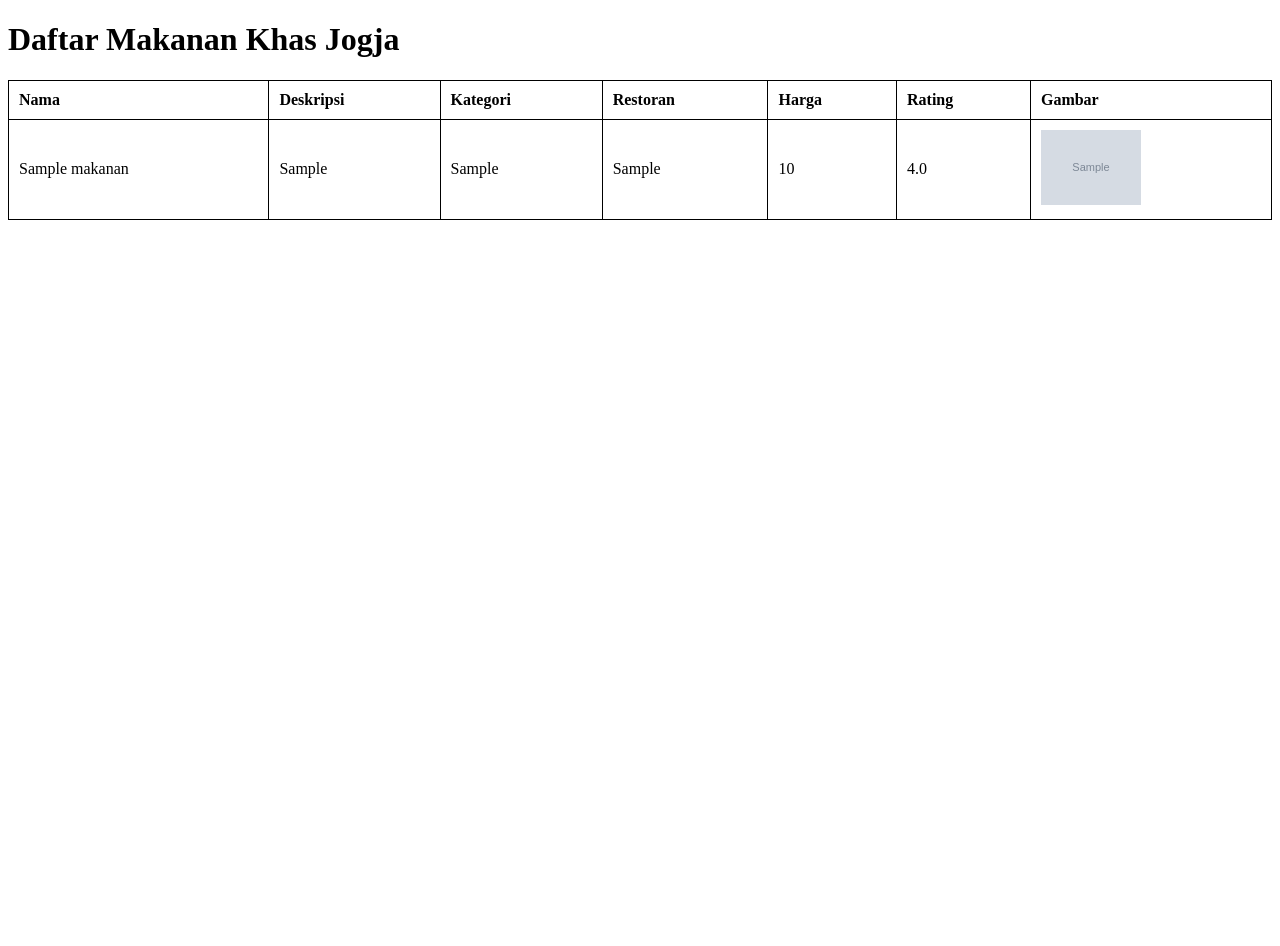
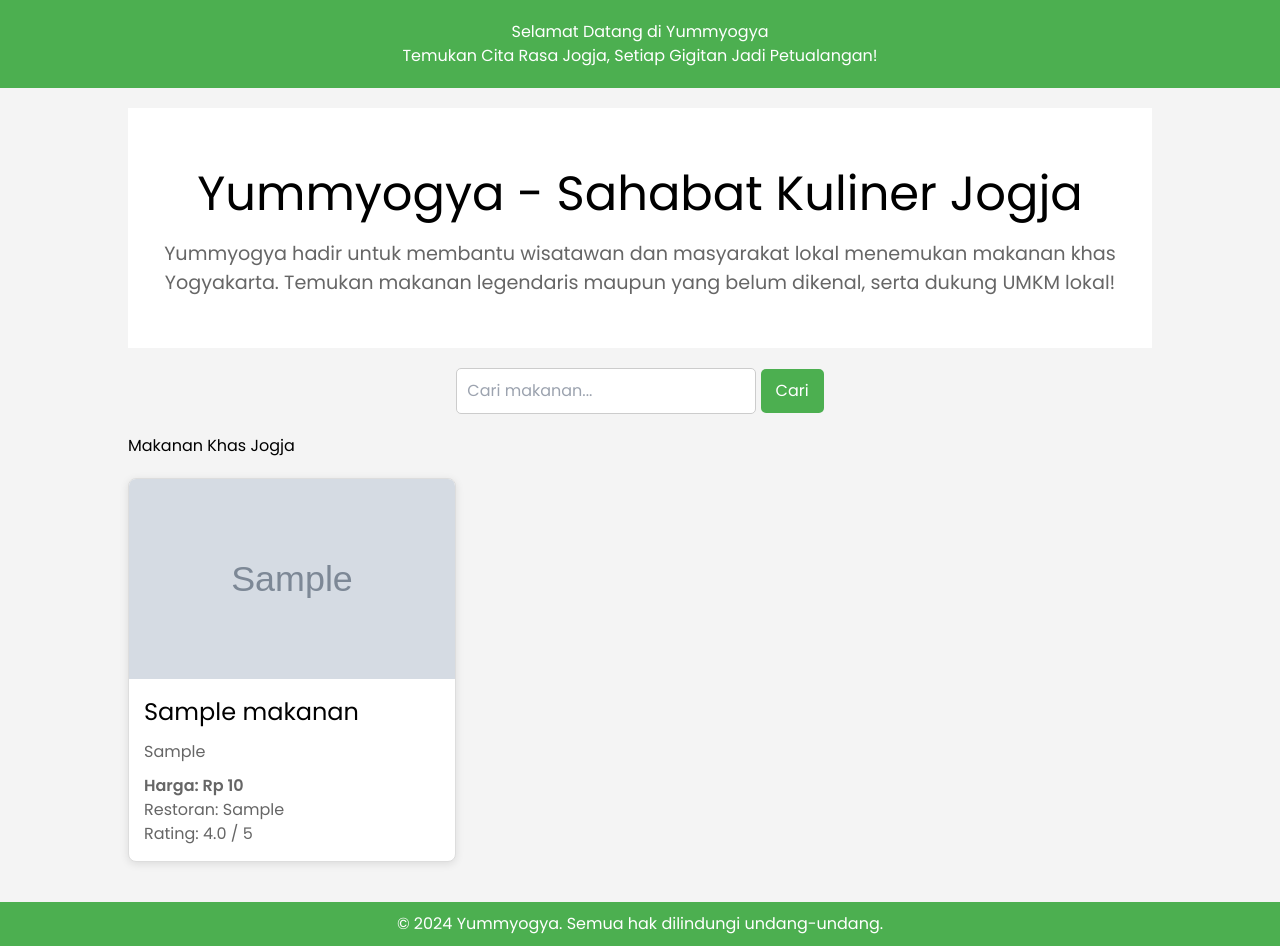
Before and after one commit to yummyogya/yummyogya, a Django app: page / in a window 1280 px wide. Before the commit the page ends 220 px from the top, so only its background shows below. Run offline with Django 5.2, Linux system fonts and the light colour scheme; tables that the repository leaves empty hold one stand-in row (values such as "Sample post"); grey boxes marked "Sample" are stand-in pictures; some libraries are stand-ins or nearby versions.

Commit message:
#2 adding design on landingpage

```diff
--- a/main/templates/base.html
+++ b/main/templates/base.html
@@ -5,9 +5,28 @@
     <meta charset="UTF-8" />
     <meta name="viewport" content="width=device-width, initial-scale=1.0" />
     {% block meta %} {% endblock meta %}
+
+    <!-- Load Poppins Font from Google Fonts -->
+    <link href="https://fonts.googleapis.com/css2?family=Poppins:wght@400;600&display=swap" rel="stylesheet">
+
+    <script src="https://cdn.tailwindcss.com"></script>
+
+    <!-- Tailwind Custom Configuration for Poppins Font -->
+    <script>
+      tailwind.config = {
+        theme: {
+          extend: {
+            fontFamily: {
+              poppins: ['Poppins', 'sans-serif'],
+            }
+          }
+        }
+      }
+    </script>
+
+    <link rel="stylesheet" href="{% static 'css/global.css' %}"/>
   </head>
-
-  <body>
+  <body class="font-poppins">
     {% block content %} {% endblock content %}
   </body>
 </html>
--- a/main/templates/main.html
+++ b/main/templates/main.html
@@ -8,63 +8,198 @@
     <meta name="viewport" content="width=device-width, initial-scale=1.0">
     <title>{{ nama_web }}</title>
     <style>
-        table {
+        body {
+            font-family: Arial, sans-serif;
+            margin: 0;
+            padding: 0;
+            background-color: #f4f4f4;
+        }
+
+        header {
+            background-color: #4CAF50;
+            padding: 20px;
+            text-align: center;
+            color: white;
+        }
+
+        .container {
+            width: 80%;
+            margin: 20px auto;
+        }
+
+        .hero-section {
+            text-align: center;
+            padding: 50px 20px;
+            background-color: #ffffff;
+            margin-bottom: 20px;
+        }
+
+        .hero-section h1 {
+            font-size: 3em;
+            margin-bottom: 10px;
+        }
+
+        .hero-section p {
+            font-size: 1.2em;
+            color: #666;
+        }
+
+        .search-bar {
+            margin-bottom: 20px;
+            text-align: center;
+        }
+
+        .search-bar input[type="text"] {
+            padding: 10px;
+            font-size: 16px;
+            width: 300px;
+            border: 1px solid #ccc;
+            border-radius: 5px;
+        }
+
+        .search-bar button {
+            padding: 10px 15px;
+            font-size: 16px;
+            background-color: #4CAF50;
+            color: white;
+            border: none;
+            border-radius: 5px;
+            cursor: pointer;
+        }
+
+        /* Styling the cards */
+        .cards {
+            display: grid;
+            grid-template-columns: repeat(auto-fill, minmax(300px, 1fr));
+            gap: 20px;
+            margin-top: 20px;
+        }
+
+        .card {
+            background-color: #fff;
+            border: 1px solid #ddd;
+            border-radius: 8px;
+            overflow: hidden;
+            box-shadow: 0 2px 8px rgba(0, 0, 0, 0.1);
+            transition: transform 0.2s;
+        }
+
+        .card img {
             width: 100%;
-            border-collapse: collapse;
+            height: 200px;
+            object-fit: cover;
         }
-        table, th, td {
-            border: 1px solid black;
+
+        .card:hover {
+            transform: scale(1.02);
         }
-        th, td {
+
+        .card-body {
+            padding: 15px;
+        }
+
+        .card-body h3 {
+            font-size: 1.5em;
+            margin-bottom: 10px;
+        }
+
+        .card-body p {
+            color: #666;
+        }
+
+        .card-body .price {
+            font-weight: bold;
+            margin-top: 10px;
+        }
+
+        .pagination {
+            display: flex;
+            justify-content: center;
+            margin-top: 20px;
+        }
+
+        .pagination a {
+            margin: 0 5px;
+            padding: 10px 15px;
+            background-color: #4CAF50;
+            color: white;
+            text-decoration: none;
+            border-radius: 5px;
+        }
+
+        .pagination a:hover {
+            background-color: #45a049;
+        }
+
+        footer {
+            background-color: #4CAF50;
+            color: white;
+            text-align: center;
             padding: 10px;
-            text-align: left;
+            margin-top: 20px;
         }
     </style>
 </head>
-
 <body>
 
-<h1>Daftar Makanan Khas Jogja</h1>
+<header>
+    <h1>Selamat Datang di Yummyogya</h1>
+    <p>Temukan Cita Rasa Jogja, Setiap Gigitan Jadi Petualangan!</p>
+</header>
+
+<div class="container">
+    <div class="hero-section">
+        <h1>Yummyogya - Sahabat Kuliner Jogja</h1>
+        <p>Yummyogya hadir untuk membantu wisatawan dan masyarakat lokal menemukan makanan khas Yogyakarta. Temukan makanan legendaris maupun yang belum dikenal, serta dukung UMKM lokal!</p>
+    </div>
+
+    <!-- Search Bar -->
+    <div class="search-bar">
+        <form method="GET" action="">
+            <input type="text" name="q" placeholder="Cari makanan..." value="{{ query|default:'' }}">
+            <button type="submit">Cari</button>
+        </form>
+    </div>
+
+    <!-- Daftar Makanan dalam Bentuk Card -->
+    <h2>Makanan Khas Jogja</h2>
 
     <!-- Cek apakah ada makanan yang ditemukan -->
-{% if makanan %}
-    <table>
-        <thead>
-            <tr>
-                <th>Nama</th>
-                <th>Deskripsi</th>
-                <th>Kategori</th>
-                <th>Restoran</th>
-                <th>Harga</th>
-                <th>Rating</th>
-                <th>Gambar</th>
-            </tr>
-        </thead>
-        <tbody>
+    {% if page_obj %}
+        <div class="cards">
             <!-- Iterasi setiap makanan yang dikirim dari views.py -->
-            {% for item in makanan %}
-            <tr>
-                <td>{{ item.nama }}</td>
-                <td>{{ item.deskripsi }}</td>
-                <td>{{ item.kategori }}</td>
-                <td>{{ item.restoran }}</td>
-                <td>{{ item.harga }}</td>
-                <td>{{ item.rating }}</td>
-                <td>
-                    <!-- Tampilkan gambar jika ada -->
-                    {% if item.gambar %}
-                        <img src="{{ item.gambar }}" alt="{{ item.nama }}" width="100">
-                    {% else %}
-                        Tidak ada gambar
+            {% for item in page_obj %}
+            <div class="card">
+                <img src="{{ item.gambar }}" alt="{{ item.nama }}">
+                <div class="card-body">
+                    <h3>{{ item.nama }}</h3>
+                    <p>{{ item.deskripsi }}</p>
+                    <p class="price">Harga: Rp {{ item.harga }}</p>
+                    <p class="restoran">Restoran: {{ item.restoran }}</p>
+                    <p>Rating: {{ item.rating }} / 5</p>
+                </div>
+            </div>
+            {% endfor %}
+        </div>
+
+        <!-- Pagination -->
+        <div class="pagination">
+            {% if page_obj.has_previous %}
+                <a href="?q={{ query }}&page={{ page_obj.previous_page_number }}">Previous</a>
             {% endif %}
-                </td>
-            </tr>
-            {% endfor %}
-        </tbody>
-    </table>
+            {% if page_obj.has_next %}
+                <a href="?q={{ query }}&page={{ page_obj.next_page_number }}">See More ></a>
+            {% endif %}
+        </div>
     {% else %}
         <p>Tidak ada data makanan yang ditemukan.</p>
     {% endif %}
+
+</div>
+
+<footer>
+    <p>&copy; 2024 Yummyogya. Semua hak dilindungi undang-undang.</p>
+</footer>
 
 </body>
 </html>
--- a/main/urls.py
+++ b/main/urls.py
@@ -1,8 +1,12 @@
 from django.urls import path
-from main.views import show_main
+from main.views import show_main, show_xml, show_json, show_json_by_id, show_xml_by_id
 
 app_name = 'main'
 
 urlpatterns = [
     path('', show_main, name='show_main'),
+    path('xml/', show_xml, name='show_xml'),
+    path('json/', show_json, name='show_json'),
+    path('json/<int:pk>/', show_json_by_id, name='show_json_by_id'),
+    path('xml/<int:pk>/', show_xml_by_id, name='show_xml_by_id'),
 ]
--- a/main/views.py
+++ b/main/views.py
@@ -1,12 +1,42 @@
 from django.shortcuts import render, redirect
+from django.core.paginator import Paginator
+from django.http import HttpResponse
+from django.core import serializers
 from .models import Makanan
 
 def show_main(request):
+    query = request.GET.get('q')  # Ambil query dari search bar
+    if query:
+        semua_makanan = Makanan.objects.filter(nama__icontains=query)  # Filter berdasarkan nama makanan
+    else:
+        semua_makanan = Makanan.objects.all()  # Ambil semua data makanan jika tidak ada pencarian
+
     semua_makanan = Makanan.objects.all()
+    paginator = Paginator(semua_makanan, 10)
+    page_number = request.GET.get('page')
+    page_obj = paginator.get_page(page_number)
+
     context = {
         'nama_web' : "yummyogya",
         'makanan': semua_makanan,
-
+        'page_obj': page_obj,
+        'query': query
     }
 
     return render(request, "main.html", context)
+
+def show_xml(request):
+    data = Makanan.objects.all()
+    return HttpResponse(serializers.serialize("xml", data), content_type="application/xml")
+
+def show_json(request):
+    data = Makanan.objects.all()
+    return HttpResponse(serializers.serialize("json", data), content_type="application/json")
+
+def show_xml_by_id(request, id):
+    data = Makanan.objects.filter(pk=id)
+    return HttpResponse(serializers.serialize("xml", data), content_type="application/xml")
+
+def show_json_by_id(request, id):
+    data = Makanan.objects.filter(pk=id)
+    return HttpResponse(serializers.serialize("json", data), content_type="application/json")
```
Also changed, not shown: yummyogya/settings.py (+8 -0 lines), main/templates/navbar.html (added), static/css/global.css (added). Lines whose indentation alone changed are shown as unchanged.
